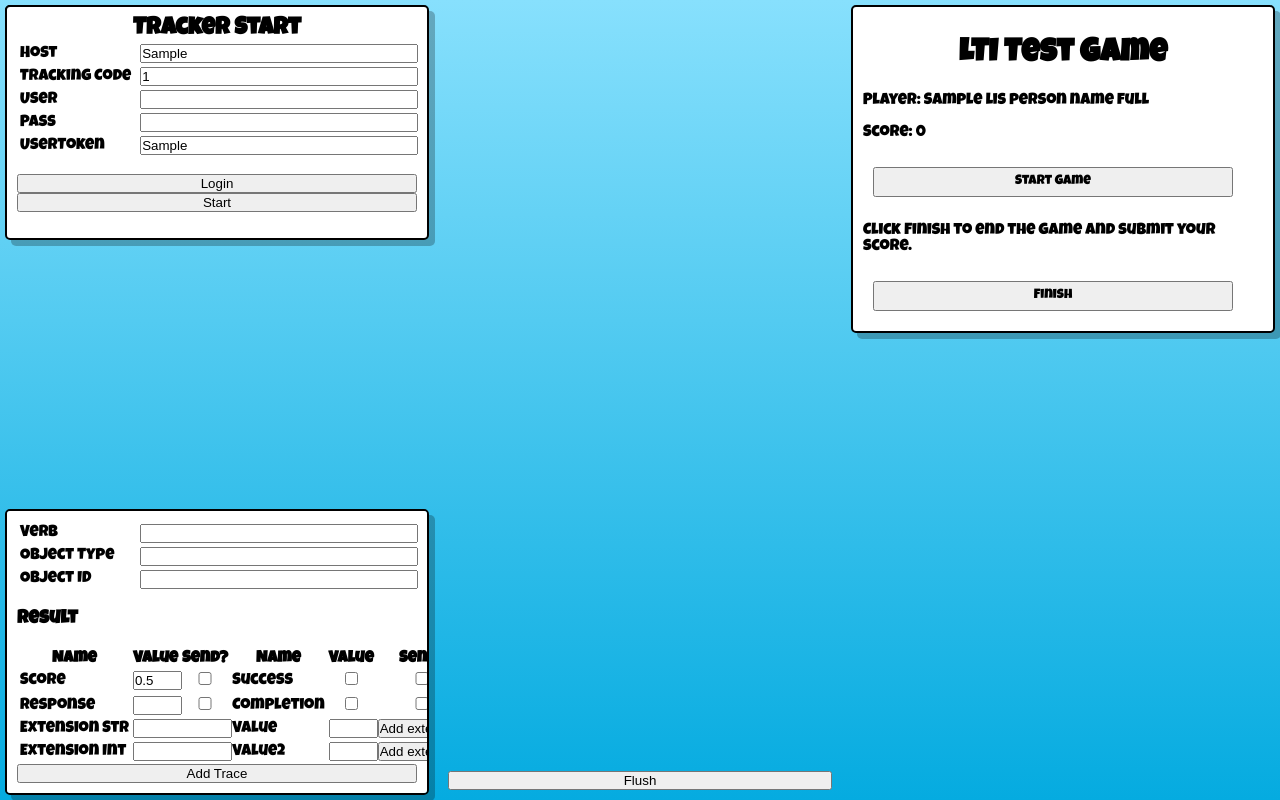
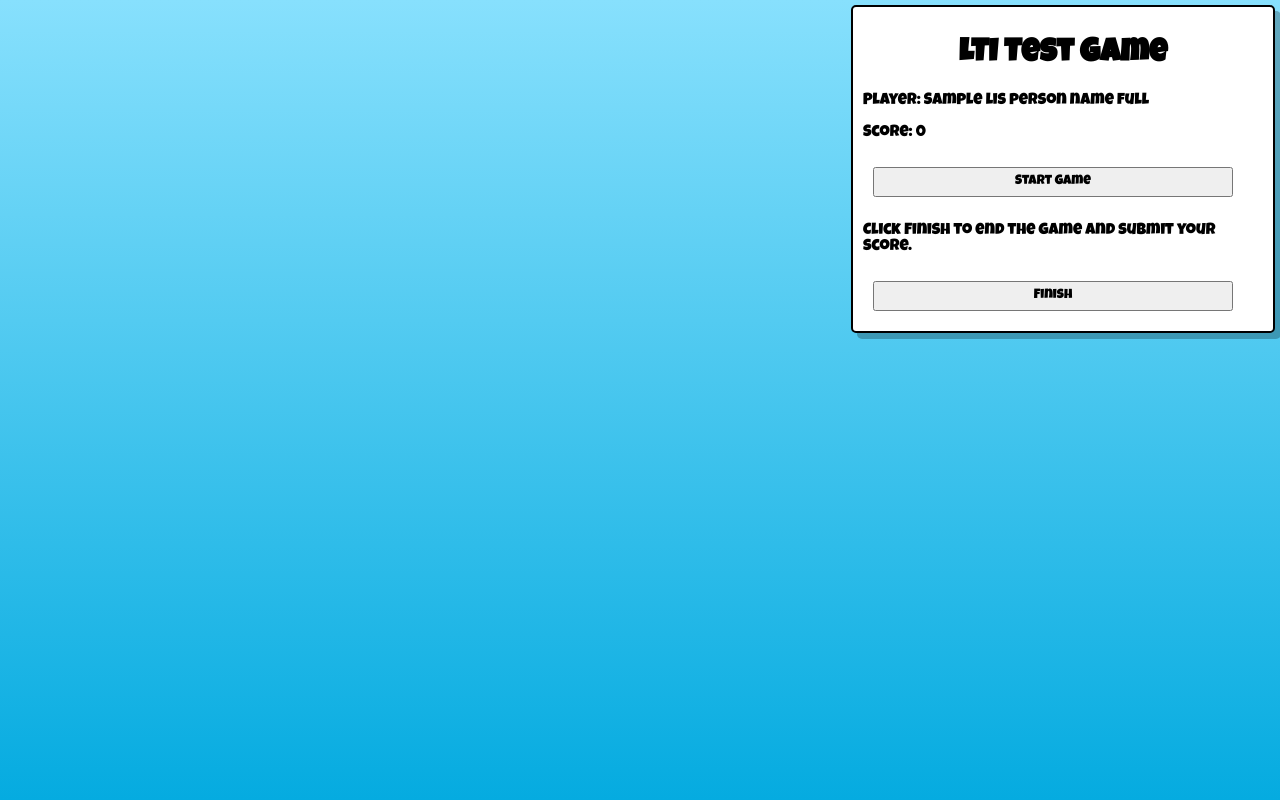
Before and after one commit to scottbw/ragelti, a Flask app: template templates/student.htm.j2 in a window 1280 px wide. Run offline with Flask 2, Linux system fonts and the light colour scheme; the template is opened without the code that fills it: most values are stand-ins (such as "Sample title", 1, 10 or a date in 2020); some libraries are stand-ins or nearby versions; some web fonts are replaced.

Commit message:
Apply scores from game; hide tracker fields in UI

```diff
--- a/app.py
+++ b/app.py
@@ -79,7 +79,7 @@ def launch(lti=lti):
                                rage_token=rage.the_token,
                                results_json=json.dumps(results),
                                total_students=results["total_students"],
-                               class_name='Third Class',
+                               class_name=context,
                                roles=session['roles'])
     else:
         user_id = request.form.get('user_id')
--- a/static/js/main.js
+++ b/static/js/main.js
@@ -168,9 +168,6 @@
 				$( "#session" ).text(result['session']);
 				$( "#actor" ).text(JSON.stringify(result['actor']));
 
-				$(".data").animate({
-				left: "+=440",
-				});
 
 			}else{
 				$( "#start" ).css('background-color','red');
--- a/templates/student.htm.j2
+++ b/templates/student.htm.j2
@@ -22,110 +22,10 @@
             <p>Click Finish to end the game and submit your score.</p>
             <button id="send">Finish</button>
 
-            <!--<p><input type="button" id="send" value="Finish"></p>-->
+            <input id="host" type="hidden" name="host" value="{{ rage_host }}">
+            <input id="trackingCode" type="hidden" name="trackingCode" value="{{ rage_tracker_id }}">
+            <input id="userToken" type="hidden" name="userToken" value="{{ rage_token }}">
 
-        </div>
-
-        <div class="box start">
-            <h2>Tracker Start</h2>
-            <table class="fields">
-                <tr>
-                    <td>Host</td>
-                    <td><input id="host" type="text" name="host" value="{{ rage_host }}"></td>
-                </tr>
-                <tr>
-                    <td>Tracking Code</td>
-                    <td><input id="trackingCode" type="text" name="trackingCode" value="{{ rage_tracker_id }}"></td>
-                </tr>
-                <tr>
-                    <td>User</td>
-                    <td><input id="username" type="text" name="username" value=""></td>
-                </tr>
-                <tr>
-                    <td>Pass</td>
-                    <td><input id="password" type="password" name="password" value=""></td>
-                </tr>
-                <tr>
-                    <td>UserToken</td>
-                    <td><input id="userToken" type="text" name="userToken" value="{{ rage_token }}"></td>
-                </tr>
-            </table>
-            <p><input type="button" id="login" value="Login"><br>
-                <input type="button" id="start" value="Start"></p>
-        </div>
-        <div class="box data">
-            <p>authToken = <span id="authToken"></span></p>
-            <p>playerId = <span id="playerId"></span></p>
-            <p>session = <span id="session"></span></p>
-            <p>actor = <span id="actor"></span></p>
-        </div>
-        <div class="box sender">
-            <table class="fields">
-                <tr>
-                    <td>Verb</td>
-                    <td><input id="verb" type="text" name="verb"></td>
-                </tr>
-                <tr>
-                    <td>Object Type</td>
-                    <td><input id="target_type" type="text" name="target_type"></td>
-                </tr>
-                <tr>
-                    <td>Object ID</td>
-                    <td><input id="target_id" type="text" name="target_id"></td>
-                </tr>
-            </table>
-            <h3>Result</h3>
-            <table class="extensions">
-                <tr>
-                    <th>Name</th><th>Value</th><th>Send?</th><th>Name</th><th>Value</th><th>Send?</th>
-                </tr>
-                <tr>
-                    <td>Score</td>
-                    <td><input id="score" type="number" name="score" min="0" max="1" step="0.1" value="0.5"></td>
-                    <td><input id="send_score" type="checkbox" name="send_score"></td>
-
-                    <td>Success</td>
-                    <td><input id="success" type="checkbox" name="success"></td>
-                    <td><input id="send_success" type="checkbox" name="send_success"></td>
-                </tr>
-                <tr>
-                </tr>
-                <tr>
-                    <td>Response</td>
-                    <td><input id="response" type="text" name="response"></td>
-                    <td><input id="send_response" type="checkbox" name="send_response"></td>
-
-                    <td>Completion</td>
-                    <td><input id="completion" type="checkbox" name="completion"></td>
-                    <td><input id="send_completion" type="checkbox" name="send_completion"></td>
-                </tr>
-                <tr>
-                    <td>Extension Str</td>
-                    <td colspan="2"><input id="key" type="text" name="key"></td>
-
-                    <td>Value</td>
-                    <td><input id="value" type="text" name="value"></td>
-                    <td><input id="button" type="button" value="Add extension" onclick="addExtensionButton()"></td>
-                </tr>
-                <tr>
-                    <td>Extension Int</td>
-                    <td colspan="2"><input id="keyInt" type="text" name="key"></td>
-
-                    <td>Value2</td>
-                    <td><input id="valueInt" type="text" name="value"></td>
-                    <td><input id="button" type="button" value="Add extension" onclick="addExtensionButtonInt()"></td>
-                </tr>
-            </table>
-            <input id="trace" type="button" value="Add Trace" onclick="trackButton()">
-        </div>
-
-        <!--<div class="box trace">
-            <p>CSV = <span id="csv"></span></p>
-            <p>xAPI = <span id="xapi"></span></p>
-        </div>-->
-
-        <div class="send">
-            <input id="flush" type="button" value="Flush" onclick="flushButton()">
         </div>
     </div>
 
@@ -193,7 +93,7 @@
             tracker.Flush(function(result, error){});
             $.getJSON(SCRIPT_ROOT + '/send', {
                 // TODO replace with the real value later
-                score: 0.5
+                score: score/100
             }, function(data) {
                 $("#send").attr("disabled",true);
             });
```
